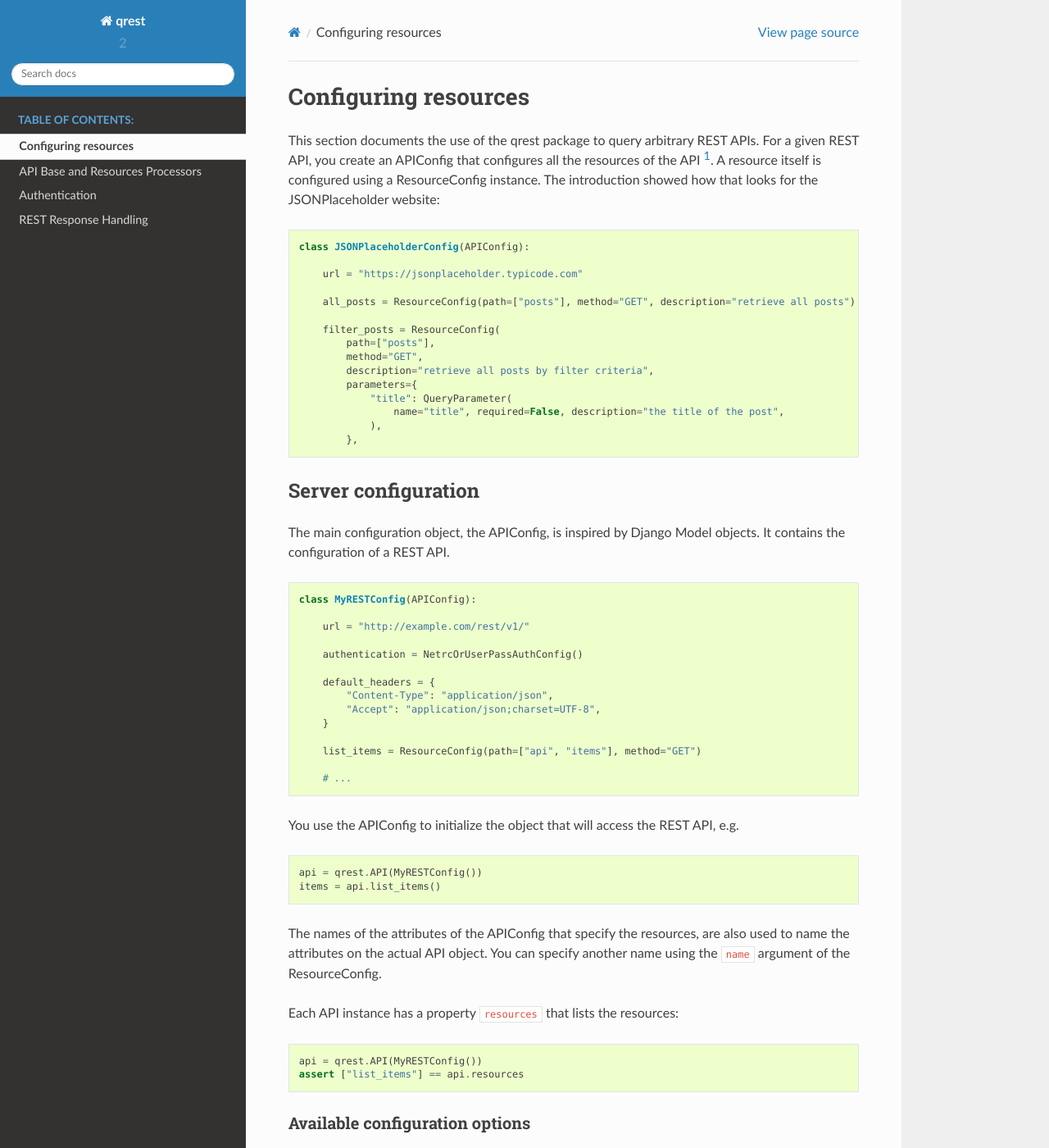
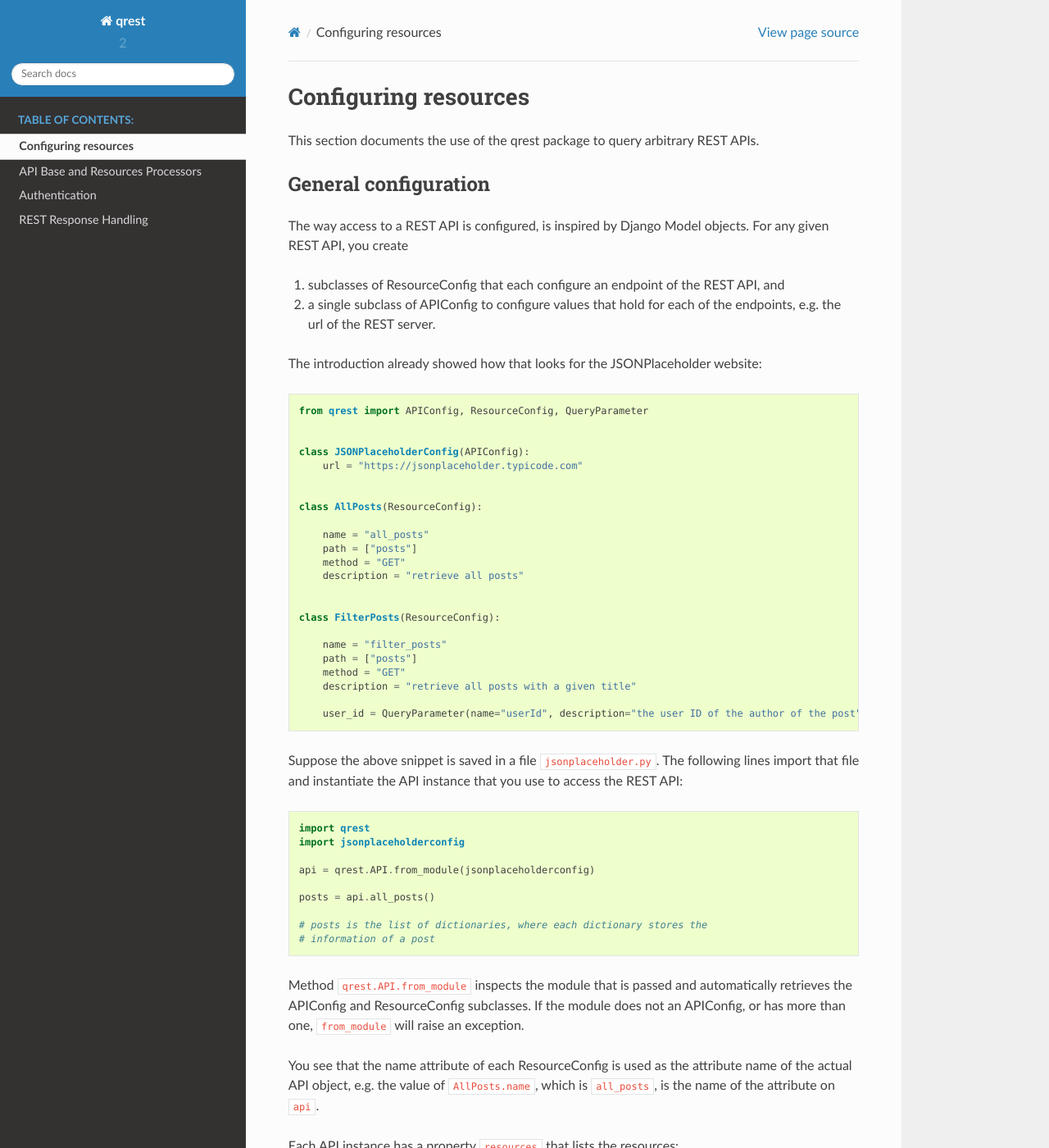
Before and after one commit to tsoenen/qrest, a Sphinx documentation site: the page built from docs/source/configuration.rst, in a window 1280 px wide and 1400 px high. Shown: the whole window at 82% size. Built offline with Sphinx 7.4.7 and the Read the Docs theme 2.0.0, drawn with Linux system fonts in a browser that asks for light colours; some of the changed text lies outside the part shown.

Commit message:
VSDEV-1762: Update docs for alternative configuration

```diff
--- a/docs/source/configuration.rst
+++ b/docs/source/configuration.rst
@@ -3,83 +3,99 @@ Configuring resources
 #####################
 
 This section documents the use of the qrest package to query arbitrary REST
-APIs. For a given REST API, you create an APIConfig that configures all the
-resources of the API [#subclass]_. A resource itself is configured using a
-ResourceConfig instance. The introduction showed how that looks for the
-JSONPlaceholder website::
+APIs.
+
+*********************
+General configuration
+*********************
+
+The way access to a REST API is configured, is inspired by Django Model objects.
+For any given REST API, you create
+
+#. subclasses of ResourceConfig that each configure an endpoint of the REST API,
+   and
+#. a single subclass of APIConfig to configure values that hold for each of the
+   endpoints, e.g. the url of the REST server.
+
+The introduction already showed how that looks for the JSONPlaceholder website::
+
+  from qrest import APIConfig, ResourceConfig, QueryParameter
+
 
   class JSONPlaceholderConfig(APIConfig):
-
       url = "https://jsonplaceholder.typicode.com"
 
-      all_posts = ResourceConfig(path=["posts"], method="GET", description="retrieve all posts")
 
-      filter_posts = ResourceConfig(
-          path=["posts"],
-          method="GET",
-          description="retrieve all posts by filter criteria",
-          parameters={
-              "title": QueryParameter(
-                  name="title", required=False, description="the title of the post",
-              ),
-          },
+  class AllPosts(ResourceConfig):
+
+      name = "all_posts"
+      path = ["posts"]
+      method = "GET"
+      description = "retrieve all posts"
+
+
+  class FilterPosts(ResourceConfig):
+
+      name = "filter_posts"
+      path = ["posts"]
+      method = "GET"
+      description = "retrieve all posts with a given title"
+
+      user_id = QueryParameter(name="userId", description="the user ID of the author of the post")
+
+Suppose the above snippet is saved in a file ``jsonplaceholder.py``. The
+following lines import that file and instantiate the API instance that you use
+to access the REST API::
+
+  import qrest
+  import jsonplaceholderconfig
+
+  api = qrest.API.from_module(jsonplaceholderconfig)
+
+  posts = api.all_posts()
+
+  # posts is the list of dictionaries, where each dictionary stores the
+  # information of a post
+
+Method ``qrest.API.from_module`` inspects the module that is passed and
+automatically retrieves the APIConfig and ResourceConfig subclasses. If the
+module does not an APIConfig, or has more than one, ``from_module`` will raise
+an exception.
+
+You see that the name attribute of each ResourceConfig is used as the attribute
+name of the actual API object, e.g. the value of ``AllPosts.name``, which is
+``all_posts``, is the name of the attribute on ``api``.
+
+Each API instance has a property ``resources`` that lists the resources::
+
+  assert set(["all_posts", "filter_posts"]) == set(api.resources)
+
+One other thing, you don't have to configure the API in a separate Python
+module. You can also define them in the current module and pass that module to
+method ``qrest.API.from_module``::
+
+  # subclasses of APIConfig and ResourceConfig
+
+  import sys
+
+  current_module = sys.modules[__name__]
+  api = qrest.API.from_module(current_module)
 
 
 ********************
-Server configuration
+APIConfig attributes
 ********************
 
-The main configuration object, the APIConfig, is inspired by Django Model
-objects. It contains the configuration of a REST API.
-
-::
-
-  class MyRESTConfig(APIConfig):
-
-      url = "http://example.com/rest/v1/"
-
-      authentication = NetrcOrUserPassAuthConfig()
-
-      default_headers = {
-          "Content-Type": "application/json",
-          "Accept": "application/json;charset=UTF-8",
-      }
-
-      list_items = ResourceConfig(path=["api", "items"], method="GET")
-
-      # ...
-
-You use the APIConfig to initialize the object that will access the REST API,
-e.g.
-
-::
-
-  api = qrest.API(MyRESTConfig())
-  items = api.list_items()
-
-The names of the attributes of the APIConfig that specify the resources, are
-also used to name the attributes on the actual API object. You can specify
-another name using the ``name`` argument of the ResourceConfig.
-
-Each API instance has a property ``resources`` that lists the resources::
-
-  api = qrest.API(MyRESTConfig())
-  assert ["list_items"] == api.resources
-
-Available configuration options
-===============================
-
-Apart from attributes to configure resources, an APIConfig has the following
-attributes.
+This section describes the attributes of an APIConfig.
 
 url
----
+===
 
 This is the base URL of the REST server. You have to specify this field
 otherwise the API cannot be initialized.
 
 default_headers
----------------
+===============
 
 This is a dictionary that contains the default headers for all ResourceConfig
 instances of the APIConfig class. Its aim is to prevent a lot of duplicate
@@ -88,7 +104,7 @@ extended or overridden by the defaults that can be specified for that
 ResourceConfig.
 
 authentication
---------------
+==============
 
 This optional property configures a qrest.auth.AuthConfig instance. If this
 property is omitted, no authentication is attempted. Basic authentication and
@@ -99,53 +115,54 @@ credentials. For NetrcOrUserPassAuthConfig the module first checks the presence
 of a .netrc file, and then tries the optional username and password parameters.
 
 
-**********************
-Resource Configuration
-**********************
 
-This section describes the different keyword arguments of a ResourceConfig. It
+*************************
+ResourceConfig attributes
+*************************
+
+This section describes the attributes of a ResourceConfig. It
 uses the following ResourceConfig as an example::
 
   class MyConfig(APIConfig):
 
-      get_posts = ResourceConfig(
-          method="GET",
-          path=["rest", "v1", "{location}", "posts"],
-          description="this describes the role of the endpoint",
-          path_description={"location": "this describes the location part of the parameter"},
-          headers={"command": "search"},
-          processor=JSONResource(extract_section=["_embedded", "posts"], create_attribute="myposts"),
-          parameters={"post_uid": BodyParameter(name="PostUID")},
-      )
+      # ... configuration of attributes such as 'url'
 
-  api = API(config=MyConfig())
+  class Posts(ResourceConfig):
+
+      name = "get_posts"
+      method = "GET"
+      path = ["rest", "v1", "{location}", "posts"]
+      description = "this describes the role of the endpoint"
+      path_description = {"location": "this describes the location part of the parameter"}
+      headers = {"command": "search"}
+      processor = JSONResource(extract_section=["_embedded", "posts"], create_attribute="myposts")
+
+      post_uid = BodyParameter(name="PostUID")
+
+name
+====
+
+The value of this attribute will be used as the name of the attribute of the
+API, in this case ``api.get_posts``.
 
 method
 ======
 
-This (keyword) argument specifies which HTTP request method should be used.
-Commonly used HTTP request methods are GET, POST, PUT and DELETE. If no resource
-method has been specified, GET will be used. For request methods where content
-is part of the request body, the "data" parameter of the resource function can
-be used.
-
-In other words the code
-
-::
-
-  api.get_posts(post_uid="12345")
-
-will perform a HTTP GET request with ``{"PostUID": 12345}`` as the request body.
+This attribute specifies which HTTP request method should be used. Commonly used
+HTTP request methods are GET, POST, PUT and DELETE but at the moment only GET
+and POST are supported.
 
 path
 ====
 
-Another argument to the ResourceConfig, is the path. The path option is a list
-of strings that, when joined by a forward slash "/", specifies where the
-resource is located in the REST API. If a path parameter is used, you can put
-curly braces "{}" around the name of that parameter. From the example above::
+Another attribute of the ResourceConfig, is the path. It specifies a list of
+strings that, when joined by a forward slash "/", specifies where the resource
+is located in the REST API.
 
-  path=["rest", "v1", "{location}", "posts"],
+If a string in the path has curly braces around it, viz. "{}", it means that
+that element of the path is parameterized. From the example above::
+
+  path = ["rest", "v1", "{location}", "posts"]
 
 Here, the above configuration corresponds to a path of
 ``rest/v1/{location}/posts`` where ``{location}`` is specified by a required
@@ -160,7 +177,7 @@ will request the resource at URL http://example.com/rest/v1/myhouse/posts.
 description
 ===========
 
-This argument describes the resource, e.g.
+This attribute describes the resource, e.g.
 
 ::
 
@@ -169,7 +186,7 @@ This argument describes the resource, e.g.
 path_description
 ================
 
-This argument describes the individual path parameters, e.g.
+This attribute describes the individual path parameters, e.g.
 
 ::
 
@@ -235,29 +248,19 @@ Headers
 
 The required headers to be added to the request. Needs to be a dictionary
 
-Parameters
-==========
 
-this is a list of ParameterConfig instances that describe the query and body parameters of the request
+Parameter configuration
+=======================
 
-
-***********************
-Parameter Configuration
-***********************
-
-A ResourceConfig accepts the keyword argument ``parameters``, which is a
-dictionary that specifies the possible parameters for this resource. Each
-parameter is specified as a BodyParameter or QueryParameter, both subclasses of
-ParameterConfig.
-
-A BodyParameter ends up inside the body of a request similar to the parameters
-in curl, e.g
+A ResourceConfig has special attributes for a BodyParameter or QueryParameter,
+both subclasses of ParameterConfig. A BodyParameter ends up inside the body of a
+request similar to the parameters in curl, e.g
 
 ::
 
   curl -X POST -d '{"key":"value","type":"json"}' http://localhost:8080/api/call
 
-Although it is possible to use query parameterrs in a POST request, one cannot
+Although it is possible to use query parameters in a POST request, one cannot
 use body parameters in a GET request. A query parameter is usually used in a
 HTTP GET request, by supplementing the request URL by a question mark ``?`` and
 adding key-value pairs separated by ampersands ``&``. To give an example,
@@ -267,31 +270,29 @@ adding key-value pairs separated by ampersands ``&``. To give an example,
   http://example.com/resource?isThere=true&radius=2&...
 
 To explain the different keyword arguments of a BodyParameter and
-QueryParameter, we use the following ResourceConfig::
+QueryParameter, we use the following example ResourceConfig::
 
-  get_items = ResourceConfig(
-      # ...
-      parameters={
-          "param1": BodyParameter(name="Parameter1", exclusion_group="group_a"),
-          "param2": BodyParameter(name="Parameter2", exclusion_group="group_a"),
-          "multi_param": BodyParameter("MultiParameter", multiple=True),
-          "required_param": BodyParameter(name="RequiredParameter", required=True,),
-          "describe_param": BodyParameter(
+  class MyResourceConfig(ResourceConfig):
+
+      name = "get_items"
+
+      param1 = BodyParameter(name="Parameter1", exclusion_group="group_a")
+      param2 = BodyParameter(name="Parameter2", exclusion_group="group_a")
+      multi_param = BodyParameter("MultiParameter", multiple=True)
+      required_param = BodyParameter(name="RequiredParameter", required=True)
+      describe_param = BodyParameter(
               name="DescribedParameter", description="This parameter is described"
-          ),
-          "choices_param": QueryParameter(
+          )
+      choices_param = QueryParameter(
               name="ChoicesParam", default="key", choices=["key", "name", "date", "value"]
-          ),
-      },
-      # ...
-  )
+          )
 
 name
-====
+----
 
-This (keyword) argument specifies the 'remote' name of the parameter, i.e., what
-the REST resource actually gets to interpret. For example, the configuration
-specifies a QueryParameter for key ``choices_param``, whose 'remote' name is
+This attribute specifies the 'remote' name of the parameter, i.e., what the REST
+resource actually gets to interpret. For example, the configuration specifies a
+QueryParameter for key ``choices_param``, whose 'remote' name is
 ``ChoicesParam``. This means that the call
 
 ::
@@ -302,7 +303,7 @@ will request the resource at URL http://example.com?ChoicesParam=value
 
 
 required
-========
+--------
 
 This argument is an optional Boolean value: if the value is True but the
 parameter is ommitted in the call, the API instance will raise an exception. By
@@ -337,7 +338,7 @@ A single value is still allowed, so
 will request http://example.com?multi_param=some_value
 
 exclusion_group
-===============
+---------------
 
 Parameters in the same exclusion group cannot be used together. Groups can be
 used to specify dynamic key-value pairs that cannot be combined in a single
@@ -348,18 +349,18 @@ For example, the configuration specifies that one should either pass ``param1``
 or ``param2``, or neither, but not both.
 
 default
-=======
+-------
 
 This argument specifies the value that will be used if the parameter is not
 supplied.
 
 choices
-=======
+-------
 
 This argument specifies the list of values that are allowed for the parameter.
 
 description
-===========
+-----------
 
 This argument describes the parameter.
 
@@ -393,10 +394,3 @@ Configuration Module
   :members:
   :private-members:
   :special-members: __init__
-
-.. rubric:: Footnotes
-
-.. [#subclass] You actually create an instance of an APIConfig *subclass*. The
-               APIConfig class itself does not specify any resources.
-.. [#requests.Response] qrest uses the requests library to execute the requests.
-                        The "raw response" is a ``requests.Response`` object.
```
Also changed, not shown: other parts of docs/source/configuration.rst (+4 -8 lines), README.rst (+38 -28 lines).
